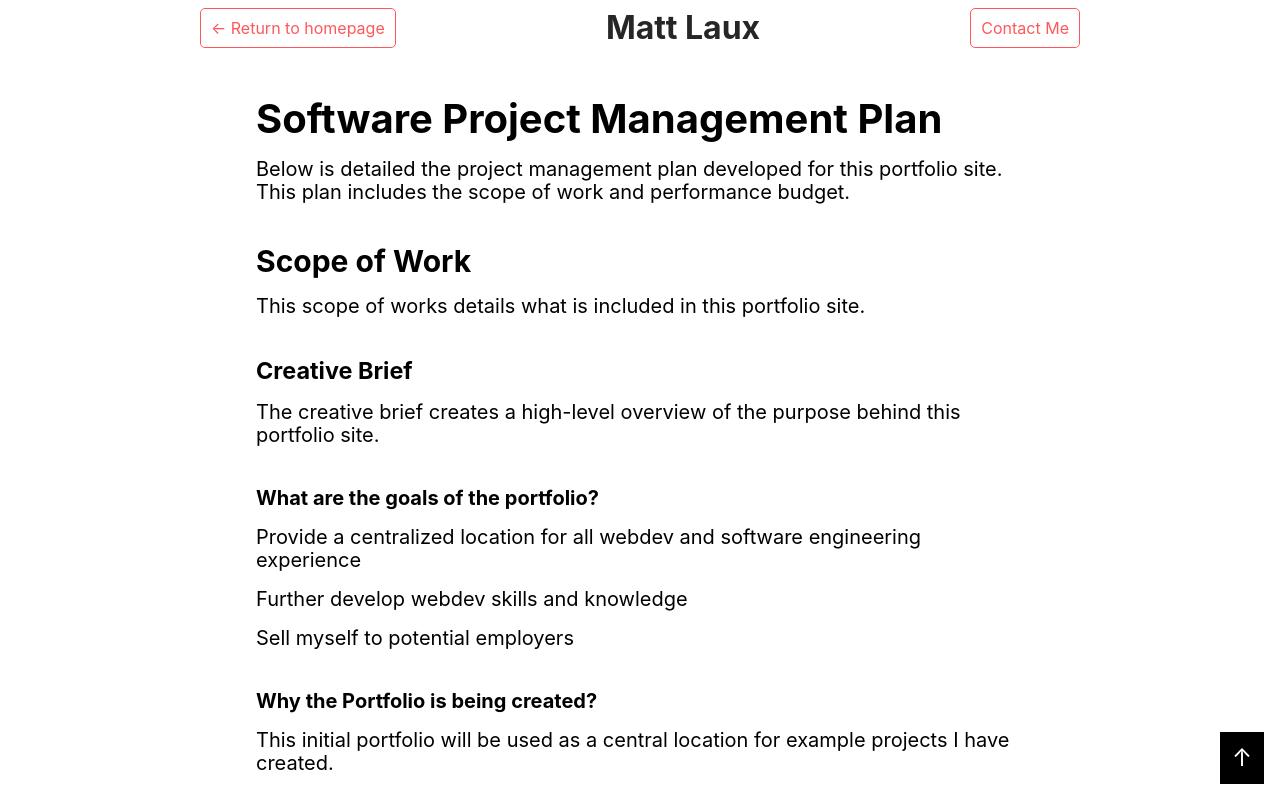
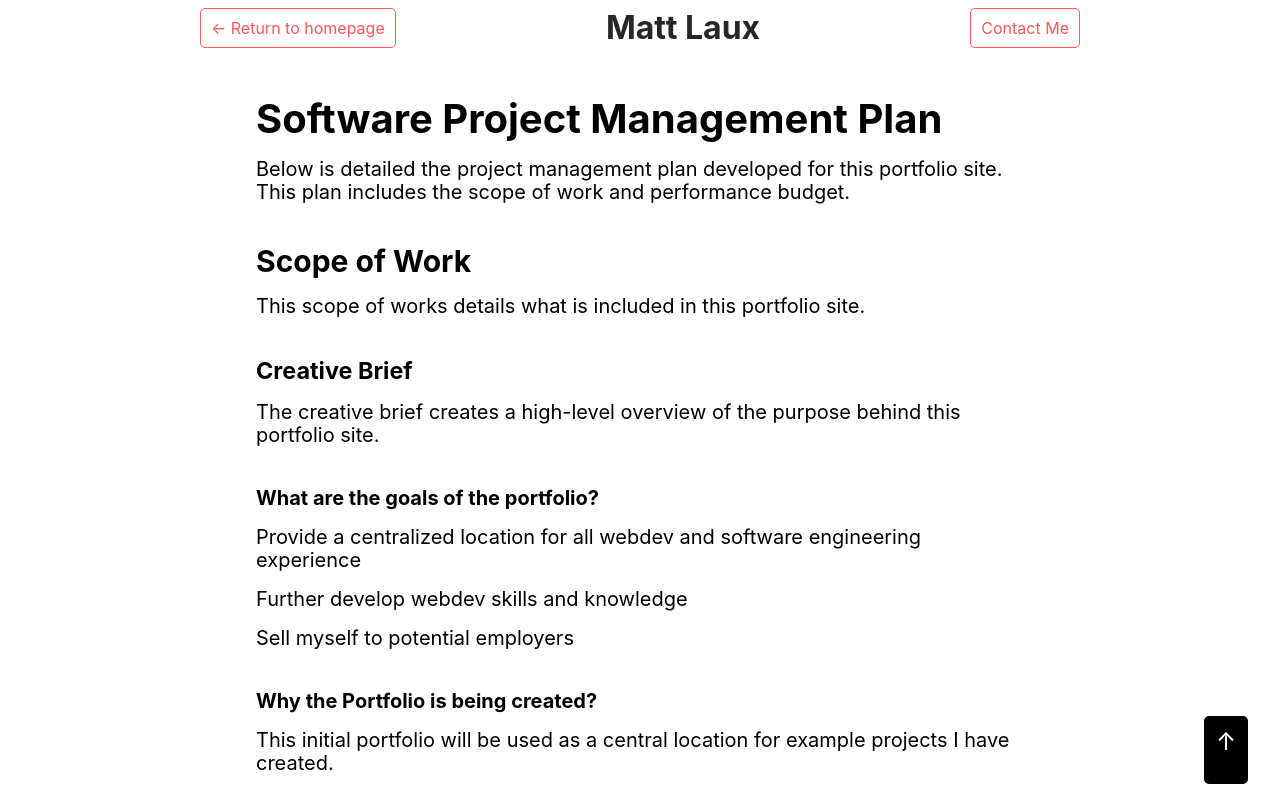
Before and after one commit to mattlaux/Personal-Portfolio, a Next.js app: page /spmp in a window 1280 px wide. Shown: the top 791 px of the page. Built offline with nearby package versions, Linux system fonts and the light colour scheme.

Commit message:
add jump top button to blog posts

```diff
--- a/components/layoutPost.tsx
+++ b/components/layoutPost.tsx
@@ -3,6 +3,7 @@ import Footer from './footer';
 import React from 'react';
 import SEO from './SEO/seo';
 import styles from '../styles/components/LayoutPost.module.css';
+import JumpTopButton from './jumpTopButton';
 
 interface Props {
   children: React.ReactNode;
@@ -25,6 +26,7 @@ const LayoutPost = (props: Props) => {
         description={props.description}
         image={props.image}
       />
+      <JumpTopButton />
       <div id="top"></div>
       <Header />
       <div className={styles.postContainer}>
--- a/styles/components/JumpTopButton.module.css
+++ b/styles/components/JumpTopButton.module.css
@@ -4,6 +4,7 @@
   padding: 0.75rem;
   font-size: 1.5rem;
   position: fixed;
-  bottom: 0;
-  right: 1rem;
+  bottom: 1rem;
+  right: 2rem;
+  border-radius: 5px;
 }
```
